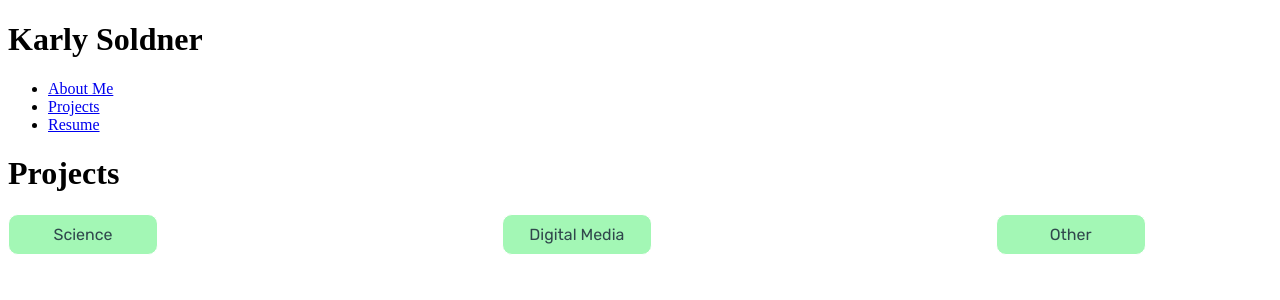
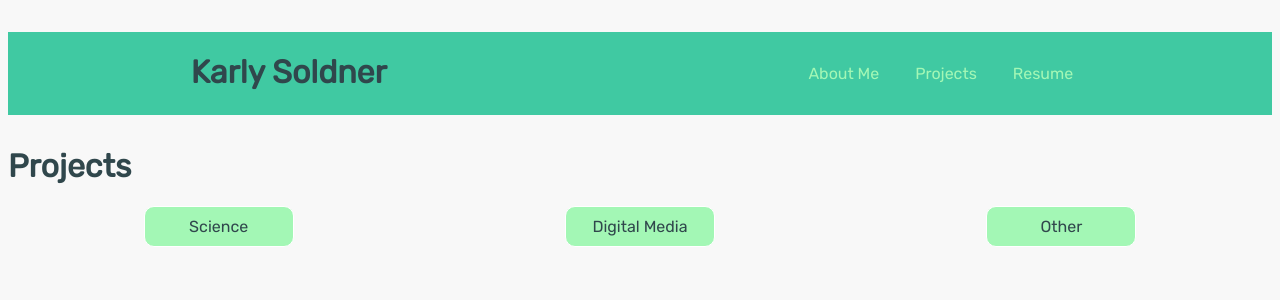
Before and after one commit to karlysoldner/IDM-232, a PHP site: page /newprojects.html in a window 1280 px wide. Shown: the top 300 px of the page. Run offline with PHP 8.4, Linux system fonts and the light colour scheme; some libraries are stand-ins or nearby versions.

Commit message:
my god, it is beautiful

```diff
--- a/newprojects.html
+++ b/newprojects.html
@@ -9,38 +9,7 @@
       href="https://fonts.googleapis.com/css?family=Rubik">
     <link rel="stylesheet" type="text/css"
       href="https://fonts.googleapis.com/css?family=Dosis">
-<style>.container{
-    width: 90%;
-    float: center;
-    /*border: solid 1px blue;*/
-    text-align: center;
 
-}
-.container button{
-            width: 150px;
-            font-family: 'Rubik', sans-serif;
-            font-size: 100%;
-            padding: 10px;
-            cursor: pointer;
-            background: #A3F7B5;
-            color: #30474C;
-            border: 1px solid white;
-            border-radius: 10px;
-            text-decoration: none;
-}
-
-.container button:hover {
-            color: white;
-            background: #40c9a2;
-            border: 1px solid #fff;
-          }
-
-#btn1{
-    float:left;
-}
-#btn3{
-    float:right;
-} </style>
 
   <script src="https://ajax.googleapis.com/ajax/libs/jquery/2.1.3/jquery.min.js"></script>
     <script type = "text/javascript">
@@ -102,7 +71,7 @@ $.ajax( { type : 'POST',
     <h1> Projects </h1>
 
 
-<div class='container'>
+<div class= container>
     <button onclick="myAjax()" id="btn1">Science</button>
     <button onclick="myAjax()" id="btn2">Digital Media</button>
     <button onclick="myAjax()" id="btn3">Other</button>
--- /dev/null
+++ b/stylesheet.css
@@ -0,0 +1,276 @@
+* { box-sizing: border-box; }
+
+@font-face {
+    font-family: 'Rubik', sans-serif;
+    src: url('//fonts.googleapis.com/css?family=Rubik:300')
+    }
+@font-face {
+    font-family: 'Dosis', sans-serif;
+    src: url('//fonts.googleapis.com/css?family=Dosis')
+    }
+
+@font-face {
+  font-family: 'brandico', sans-serif;
+  src: url(//weloveiconfonts.com/api/?family=brandico);
+}
+
+ul{
+  list-style-type: none;
+}
+
+    /* pdf button */
+
+.MyButton {
+            width: 200px;
+            font-family: 'Rubik', sans-serif;
+            font-size: 100%;
+            padding: 10px;
+            cursor: pointer;
+            background: #A3F7B5;
+            color: white;
+            border: 1px solid white;
+            border-radius: 10px;
+            text-decoration: none;
+        }
+
+.MyButton:hover {
+            color: #30474C;
+            background: #40c9a2;
+            border: 1px solid #fff;
+        }
+
+    /* Social Buttons - they don't work in https which sucks */
+
+/* brandico */
+[class*="brandico-"]:before {
+  font-family: 'brandico', sans-serif;
+}
+
+li.social-button a.brandico-twitter-bird {
+  font-family: brandico;
+  background-color: #71D78A;
+  width: 40px;
+  height: 40px;
+  display: block;
+  border-radius: 50px;
+  text-decoration: none;
+  font-size: 20px;
+  line-height: 40px;
+  color: white;
+  text-align: center;
+  margin: .5rem;
+}
+
+li.social-button a.brandico-facebook {
+  font-family: brandico;
+  background-color:  #8AD770;
+  width: 40px;
+  height: 40px;
+  display: block;
+  border-radius: 50px;
+  text-decoration: none;
+  font-size: 20px;
+  line-height: 40px;
+  color: white;
+  text-align: center;
+  margin: .5rem;
+}
+
+li.social-button a.brandico-instagram {
+  font-family: brandico;
+  background-color: #70D7BD;
+  width: 40px;
+  height: 40px;
+  display: block;
+  border-radius: 50px;
+  text-decoration: none;
+  font-size: 20px;
+  line-height: 40px;
+  color: white;
+  text-align: center;
+  margin: .5rem;
+}
+
+
+li.social-button a.brandico-linkedin {
+  font-family: brandico;
+  background-color: #70BDD6;
+  width: 40px;
+  height: 40px;
+  display: block;
+  border-radius: 50px;
+  text-decoration: none;
+  font-size: 20px;
+  line-height: 40px;
+  color: white;
+  text-align: center;
+  margin: .5rem;
+}
+
+li.social-button:hover {
+    transform: translateY(-10px);
+}
+   /* end social YOU DID IT WOO */
+
+
+img {
+
+  max-width: 100%;
+    height: auto;
+    }
+
+html {font-size: 100%;}
+
+body {
+  font-family: 'Rubik', sans-serif;
+  color: #30474C;
+  background-color: #f8f8f8;
+}
+
+.row {
+  overflow: auto;
+  width: 100%;
+  margin-bottom: 16px;
+}
+
+
+[class*="col-"] {
+  width: 90%;
+    float: center;
+    /*border: solid 1px blue;*/
+    text-align: center;
+}
+
+@media screen and (min-width: 600px) {
+  [class*="col-"] {
+  width: 45%;
+  display: inline-block;
+  vertical-align: top;
+  }
+
+}
+
+a {
+
+  color:#A3F7B5 ;
+}
+
+/*a:visited {
+
+  color: #30474C;
+}*/
+
+a:hover {
+
+  color: #40c9a2;
+
+ }
+
+
+
+.wrapper {
+  margin: 2rem auto;
+
+}
+
+/* php projects */
+.container {
+  display: flex;
+  justify-content: space-around;
+}
+
+.container button{
+            width: 150px;
+            font-family: 'Rubik', sans-serif;
+            font-size: 100%;
+            padding: 10px;
+            cursor: pointer;
+            background: #A3F7B5;
+            color: #30474C;
+            border: 1px solid white;
+            border-radius: 10px;
+            text-decoration: none;
+}
+
+.container button:hover {
+            color: white;
+            background: #40c9a2;
+            border: 1px solid #fff;
+          }
+
+figure h3  {
+  margin: 0px;
+}
+
+
+figure {
+  flex-basis: 40%;
+  padding: 10px;
+  margin: 0px;
+  background-color: white;
+  text-align: center;
+  justify-content: center;
+  box-shadow: 0 3px 6px rgba(0,0,0,0.16), 0 3px 6px rgba(0,0,0,0.23);
+  }
+
+
+  figure a img { margin: 0; }
+
+
+  #results { display: flex;
+   flex-wrap: wrap;
+   justify-content: space-around;
+   margin-top: 15px;
+ }
+
+@media screen and (max-width: 600px) {
+figure {flex-basis: 100%;}
+}
+
+/*Menu Banner*/
+
+
+
+header {
+  background-color: #40c9a2;
+}
+
+header a:hover { color: white; }
+
+header .flex-parent {
+  display: flex;
+  flex-direction: column;
+}
+
+@media screen and (min-width: 50rem) {
+  header .flex-parent {
+    flex-direction: row;
+    justify-content: space-around;
+  }
+}
+
+header .flex-child {
+ margin-left: 1.5rem;
+ margin-right: 1.5rem;
+
+}
+@media screen and (min-width: 50rem) {
+  header .flex-child nav ul li {
+    display: inline;
+  }
+}
+header .flex-child nav ul li a {
+  display: block;
+  text-align: center;
+  text-decoration: none;
+   padding: .2rem;
+
+}
+
+@media screen and (min-width: 50rem) {
+  header .flex-child nav ul li a {
+    display: inline-block;
+    padding: 1rem;
+
+  }
+}
```
Also changed, not shown: science.php (+8 -9 lines), greencityredesign.jpg (added), webdev.jpg (added).
